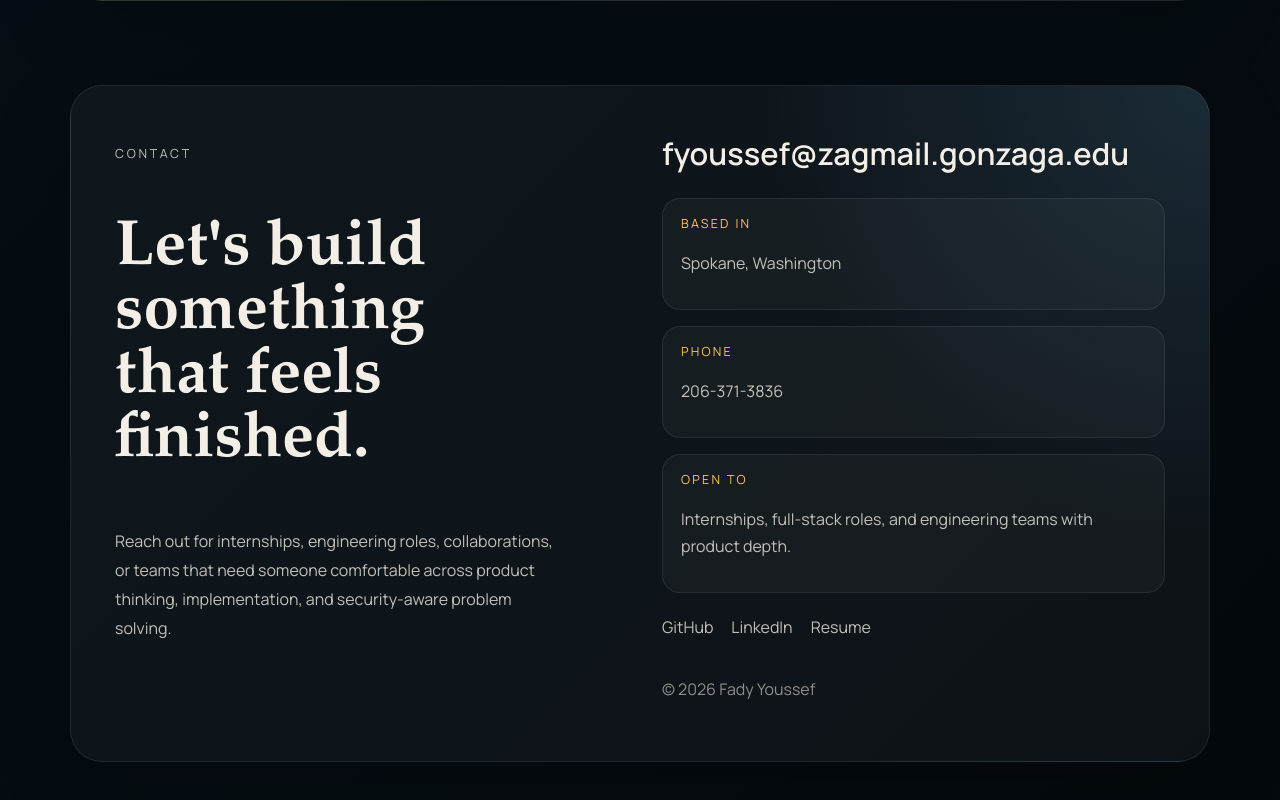
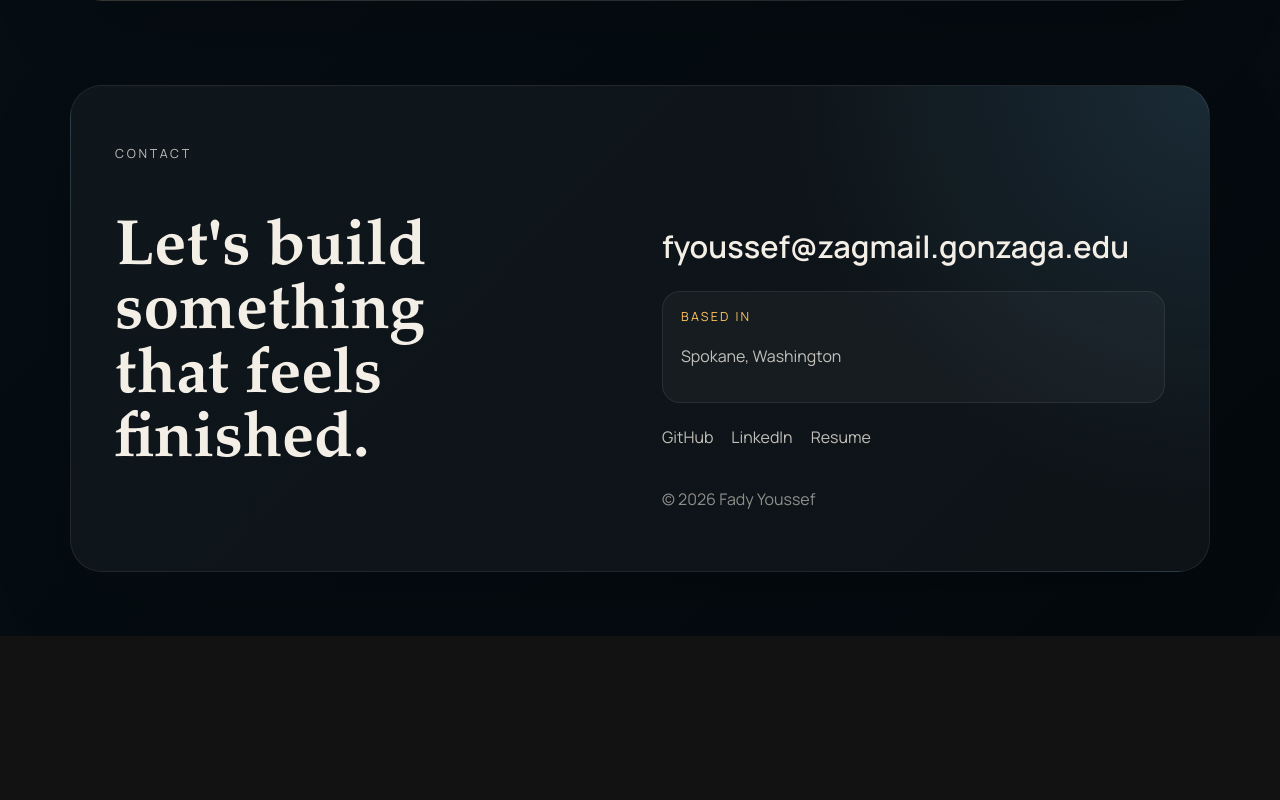
Before and after one commit to JustFady/FY-Portfolio, a React (Vite) app: page / in a window 1280 px wide. Shown: the part 5510-6310 px from the top of the page. After the commit the page ends 6146 px from the top, so only its background shows below. Built offline with nearby package versions, Linux system fonts and the light colour scheme.

Commit message:
style: simplify contact section and update resume

```diff
--- a/src/App.jsx
+++ b/src/App.jsx
@@ -103,7 +103,7 @@ function App() {
                 View work
               </a>
               <a
-                href="/Fady_Youssef_Resume-1.pdf"
+                href="/resume.pdf"
                 className="button button-secondary"
                 target="_blank"
                 rel="noreferrer"
@@ -232,11 +232,6 @@ function App() {
         <div className="footer-copy">
           <p className="eyebrow">Contact</p>
           <h2>Let&apos;s build something that feels finished.</h2>
-          <p>
-            Reach out for internships, engineering roles, collaborations, or teams
-            that need someone comfortable across product thinking, implementation,
-            and security-aware problem solving.
-          </p>
         </div>
 
         <div className="footer-actions">
@@ -248,14 +243,6 @@ function App() {
               <span className="contact-label">Based in</span>
               <p>Spokane, Washington</p>
             </div>
-            <div>
-              <span className="contact-label">Phone</span>
-              <p>206-371-3836</p>
-            </div>
-            <div>
-              <span className="contact-label">Open to</span>
-              <p>Internships, full-stack roles, and engineering teams with product depth.</p>
-            </div>
           </div>
           <div className="footer-links">
             <a href="https://github.com/JustFady" target="_blank" rel="noreferrer">
@@ -264,7 +251,7 @@ function App() {
             <a href="https://www.linkedin.com/in/fadyyoussef08/" target="_blank" rel="noreferrer">
               LinkedIn
             </a>
-            <a href="/Fady_Youssef_Resume-1.pdf" target="_blank" rel="noreferrer">
+            <a href="/resume.pdf" target="_blank" rel="noreferrer">
               Resume
             </a>
           </div>
```
